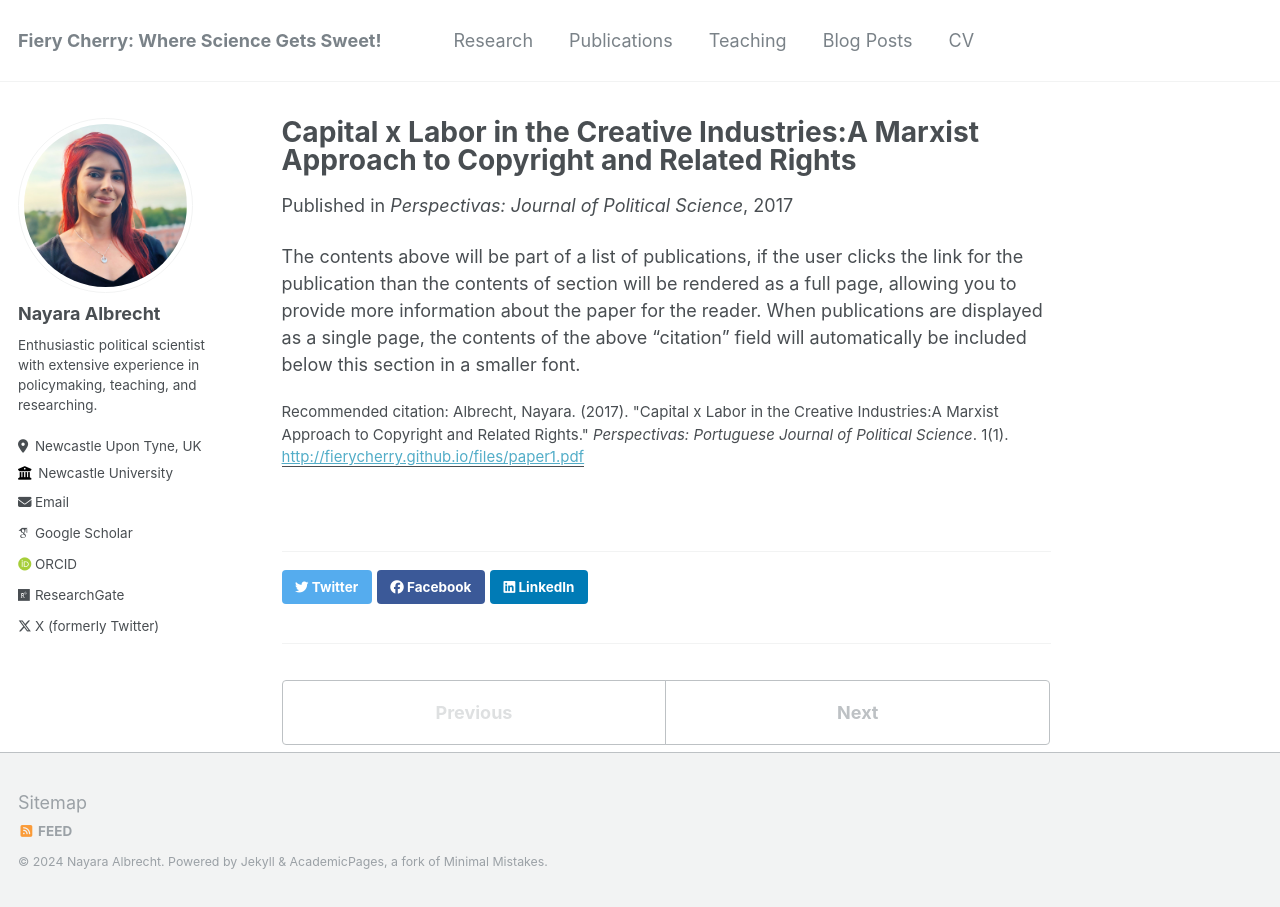
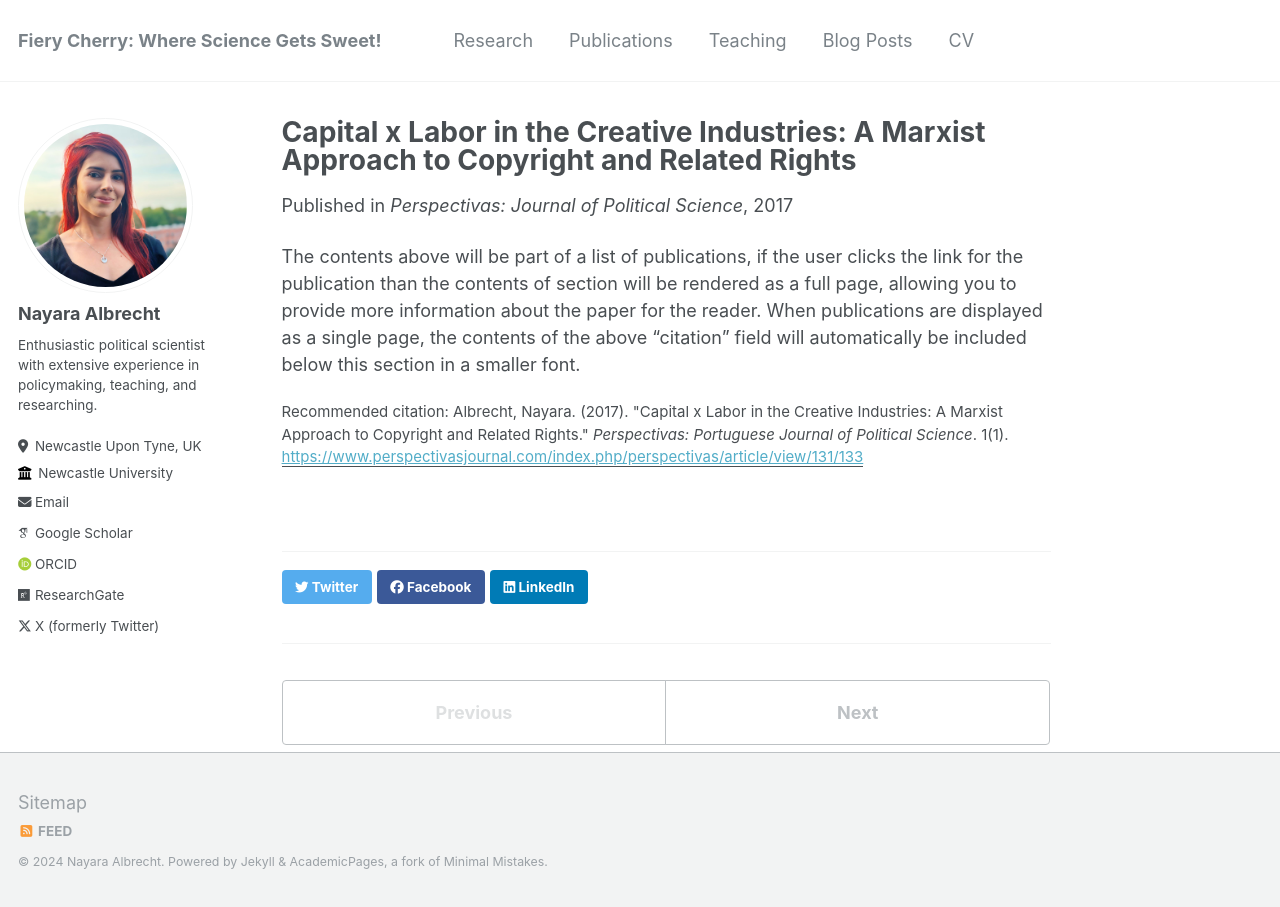
Before and after one commit to nayalbrecht/nayalbrecht.github.io, a Jekyll site: the page built from _publications/2017-05-30-paper-title-number-1.md, in a window 1280 px wide. Built offline with Jekyll 4.4.1, drawn with Linux system fonts in a browser that asks for light colours; some web fonts are replaced; some of the changed lines change nothing that is shown.

Commit message:
Update 2017-05-30-paper-title-number-1.md

```diff
--- a/_publications/2017-05-30-paper-title-number-1.md
+++ b/_publications/2017-05-30-paper-title-number-1.md
@@ -1,12 +1,12 @@
 ---
-title: "Capital x Labor in the Creative Industries:A Marxist Approach to Copyright and Related Rights"
+title: "Capital x Labor in the Creative Industries: A Marxist Approach to Copyright and Related Rights"
 collection: publications
 permalink: /publication/2017-05-30-paper-title-number-1
 excerpt: 'This paper aims to develop an alternative framework to understand copyright based upon a Marxist analysis of this field. By providing bibliographical research on both the fundamentals of property theories and Marxist perspectives, I try to promote another understanding of how creative industries operate. Therefore, the paper provides a literature study on both intellectual property theories and Marxism. Regarding intellectual property theories, I focus on four types of approaches: welfare theory, labour theory, personality theory, and culture theory. Regarding Marxist perspectives, I explain most fundamental concepts such as "class," "exploitation," and the relationship between classes and the state according to a Marxist view. Then, I try to build a framework that links these concepts. Finally, I employ this Marxist framework to the "modus operandi" of copyright core industries by analyzing how stakeholders interact with each other and to what extent they may affect public policies on copyright and related rights. In the final remarks, I suggest a research agenda on Marxism and copyright. Thus, this is a preliminary exercise to encourage other studies.'
 date: 2017-05-30
 venue: 'Perspectivas: Journal of Political Science'
-paperurl: 'http://fierycherry.github.io/files/paper1.pdf'
-citation: 'Albrecht, Nayara. (2017). &quot;Capital x Labor in the Creative Industries:A Marxist Approach to Copyright and Related Rights.&quot; <i>Perspectivas: Portuguese Journal of Political Science</i>. 1(1).'
+paperurl: 'https://www.perspectivasjournal.com/index.php/perspectivas/article/view/131/133'
+citation: 'Albrecht, Nayara. (2017). &quot;Capital x Labor in the Creative Industries: A Marxist Approach to Copyright and Related Rights.&quot; <i>Perspectivas: Portuguese Journal of Political Science</i>. 1(1).'
 ---
 
 The contents above will be part of a list of publications, if the user clicks the link for the publication than the contents of section will be rendered as a full page, allowing you to provide more information about the paper for the reader. When publications are displayed as a single page, the contents of the above "citation" field will automatically be included below this section in a smaller font.
```
